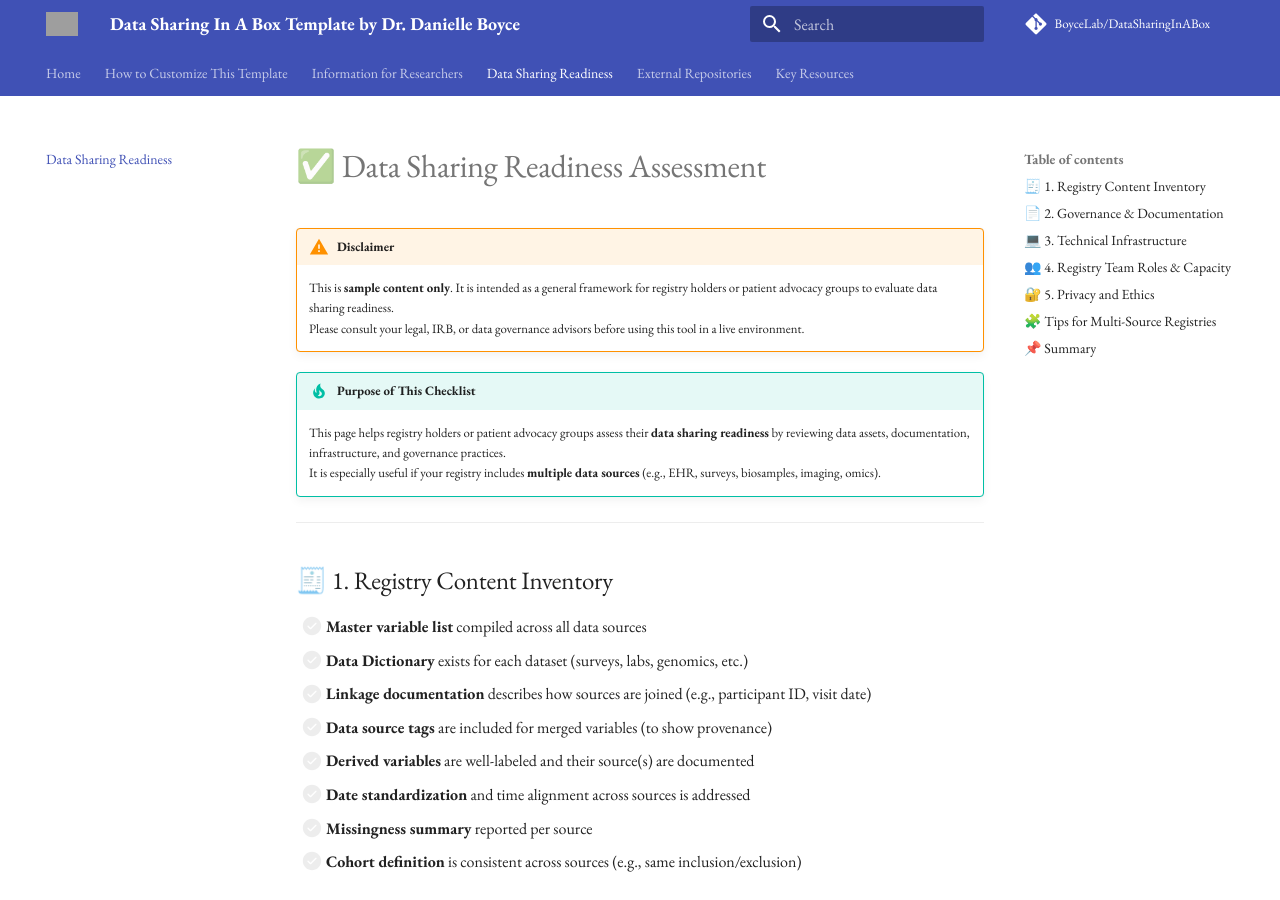
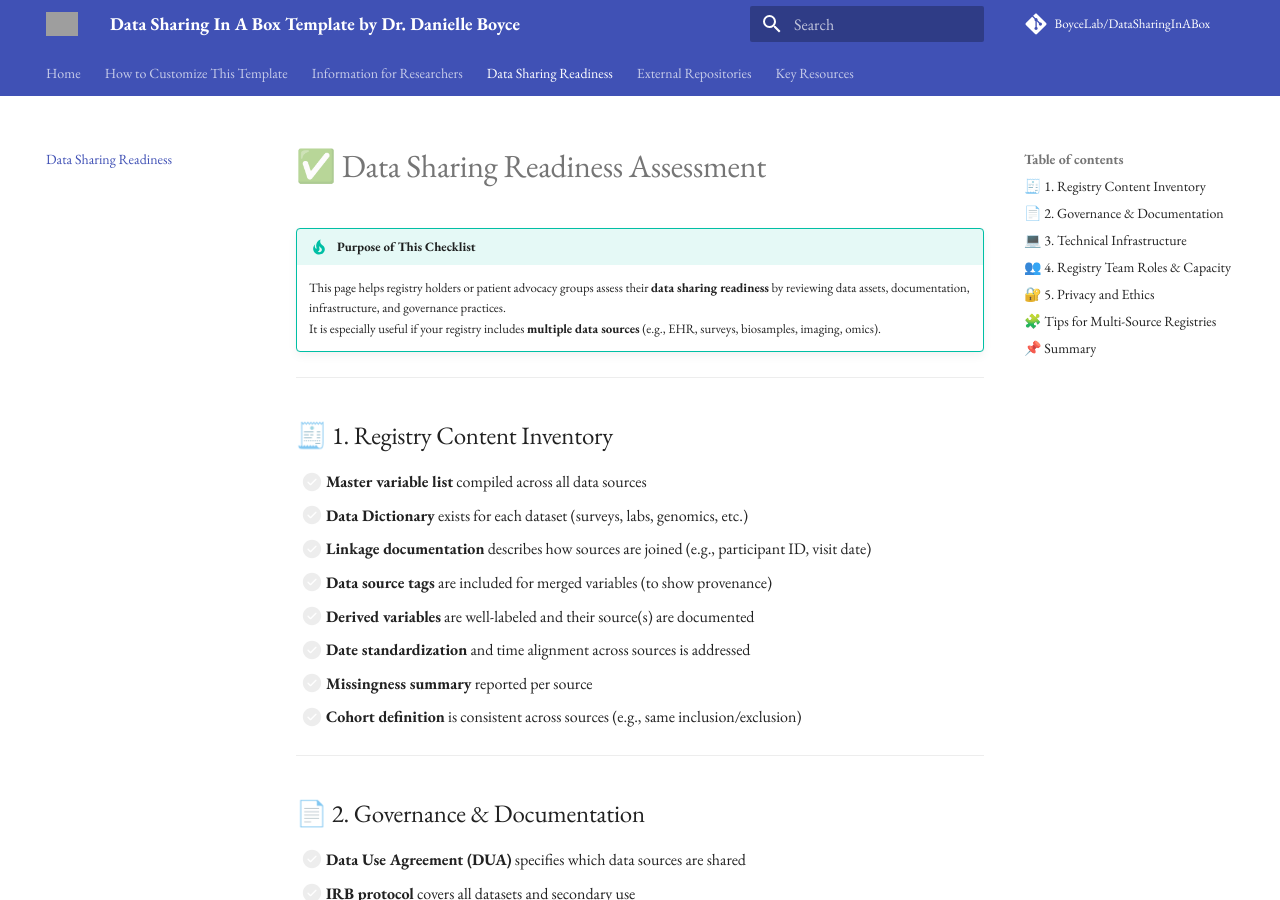
Before and after one commit to BoyceLab/DataSharingInABox, an MkDocs documentation site: the page built from docs/data-readiness.md, in a window 1280 px wide and 900 px high. Built offline with MkDocs 1.6.1 and Material for MkDocs 9.7.7, drawn with Linux system fonts in a browser that asks for light colours; comment, search, counter and statistics services are not loaded; grey boxes are pictures that could not be loaded.

Commit message:
Update data-readiness.md

```diff
--- a/docs/data-readiness.md
+++ b/docs/data-readiness.md
@@ -1,8 +1,4 @@
 # ✅ Data Sharing Readiness Assessment
-
-!!! warning "Disclaimer"
-    This is **sample content only**. It is intended as a general framework for registry holders or patient advocacy groups to evaluate data sharing readiness.
-    Please consult your legal, IRB, or data governance advisors before using this tool in a live environment.
 
 !!! tip "Purpose of This Checklist"
     This page helps registry holders or patient advocacy groups assess their **data sharing readiness** by reviewing data assets, documentation, infrastructure, and governance practices.
```
